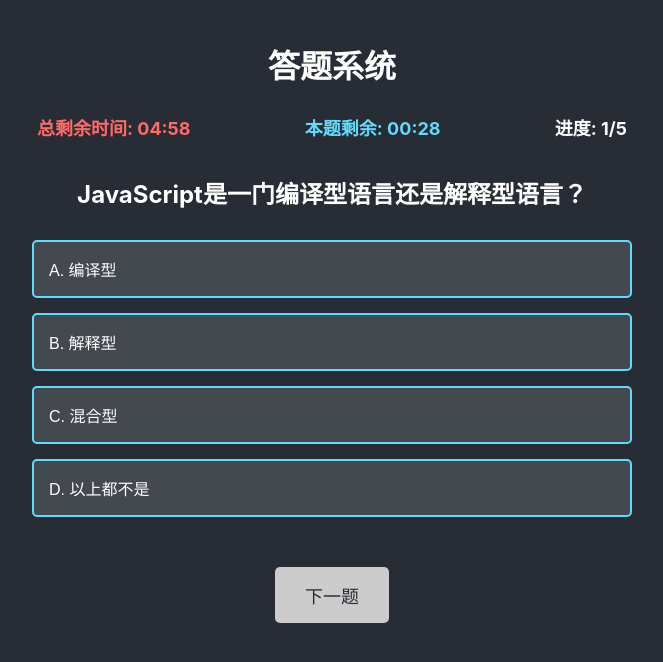
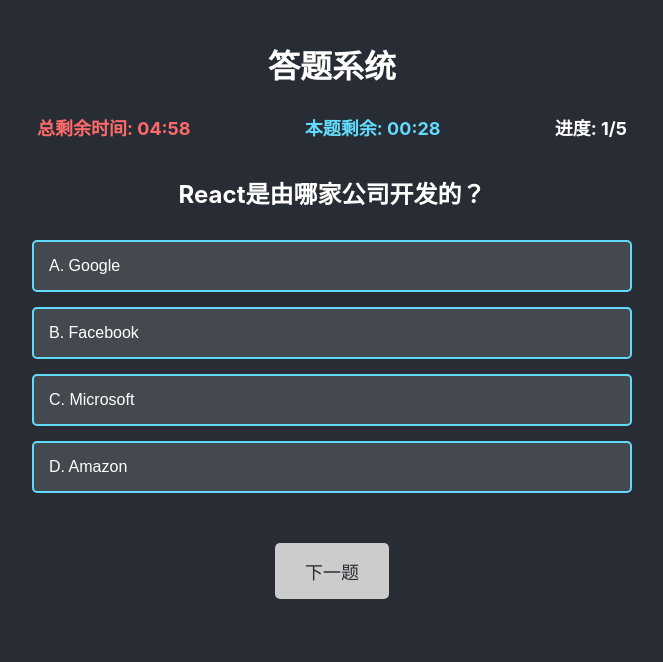
Before and after one commit to dayzKo1/Ghostoast, a React (Create React App) app: page / in a window 1280 px wide. Both pictures are taken after a click on the button "开始答题". Shown: the top 662 px of the page, without its empty margins (308-971 px from the left). Built offline with nearby package versions, Linux system fonts and the light colour scheme.

Commit message:
feat: 题库配置改为markdown格式，支持随机抽取题目

```diff
--- a/package.json
+++ b/package.json
@@ -9,6 +9,7 @@
     "@testing-library/react": "^16.3.0",
     "@testing-library/user-event": "^13.5.0",
     "gh-pages": "^6.3.0",
+    "markdown-to-jsx": "^7.7.13",
     "react": "^19.1.1",
     "react-dom": "^19.1.1",
     "react-scripts": "5.0.1",
--- a/src/App.js
+++ b/src/App.js
@@ -1,5 +1,7 @@
-import React, { useState, useEffect } from 'react';
-import questionsData from './questions.json';
+import React, { useState, useEffect, useCallback } from 'react';
+import Markdown from 'markdown-to-jsx';
+import questionsData from './questions.md';
+import { parseMarkdownQuestions, getRandomQuestions } from './utils/parseMarkdownQuestions';
 import './App.css';
 
 function App() {
@@ -11,6 +13,14 @@
   const [questionTimeLeft, setQuestionTimeLeft] = useState(0); // 每题倒计时
   const [gameStatus, setGameStatus] = useState('not-started'); // not-started, in-progress, finished
   const [userAnswers, setUserAnswers] = useState([]);
+  const [rawMarkdown, setRawMarkdown] = useState('');
+
+  // 获取Markdown内容
+  useEffect(() => {
+    fetch(questionsData)
+      .then(response => response.text())
+      .then(text => setRawMarkdown(text));
+  }, []);
 
   // 总倒计时效果
   useEffect(() => {
@@ -36,7 +46,7 @@
   }, [questionTimeLeft, gameStatus, questions, currentQuestionIndex]);
 
   // 处理题目时间到的情况
-  const handleTimeUp = () => {
+  const handleTimeUp = useCallback(() => {
     // 记录未答题
     const currentQuestion = questions[currentQuestionIndex];
     const newUserAnswers = [
@@ -56,26 +66,24 @@
     } else {
       finishQuiz();
     }
-  };
+  }, [questions, currentQuestionIndex, userAnswers]);
 
   // 移动到下一题
-  const moveToNextQuestion = () => {
+  const moveToNextQuestion = useCallback(() => {
     setCurrentQuestionIndex(currentQuestionIndex + 1);
     setSelectedOption(null);
     // 设置下一题的倒计时
     const nextQuestion = questions[currentQuestionIndex + 1];
     setQuestionTimeLeft(nextQuestion.timeLimit || 30);
-  };
-
-  // 随机选择题目
-  const selectRandomQuestions = (allQuestions, count) => {
-    const shuffled = [...allQuestions].sort(() => 0.5 - Math.random());
-    return shuffled.slice(0, count);
-  };
+  }, [currentQuestionIndex, questions]);
 
   // 开始答题
-  const startQuiz = () => {
-    const selectedQuestions = selectRandomQuestions(questionsData, Math.min(5, questionsData.length));
+  const startQuiz = useCallback(() => {
+    // 解析Markdown题库
+    const parsedQuestions = parseMarkdownQuestions(rawMarkdown);
+    // 随机抽取题目（最多5题）
+    const selectedQuestions = getRandomQuestions(parsedQuestions, Math.min(5, parsedQuestions.length));
+
     setQuestions(selectedQuestions);
     setGameStatus('in-progress');
     setTimeLeft(300); // 5分钟总时间
@@ -84,8 +92,8 @@
     setUserAnswers([]);
     setSelectedOption(null);
     // 设置第一题的倒计时
-    setQuestionTimeLeft(selectedQuestions[0].timeLimit || 30);
-  };
+    setQuestionTimeLeft(selectedQuestions[0]?.timeLimit || 30);
+  }, [rawMarkdown]);
 
   // 选择答案
   const handleOptionSelect = (optionIndex) => {
@@ -141,7 +149,7 @@
         {gameStatus === 'not-started' && (
           <div className="start-screen">
             <h2>欢迎来到答题系统</h2>
-            <p>题目数量: {Math.min(5, questionsData.length)} 题</p>
+            <p>题目数量: 随机抽取最多5题</p>
             <p>总时间: 5 分钟</p>
             <button onClick={startQuiz} className="start-button">
               开始答题
@@ -173,7 +181,7 @@
                     onClick={() => handleOptionSelect(index)}
                     disabled={questionTimeLeft === 0}
                   >
-                    {option}
+                    {String.fromCharCode(65 + index)}. {option}
                   </button>
                 ))}
               </div>
@@ -199,9 +207,11 @@
                 return (
                   <div key={question.id} className="review-item">
                     <p><strong>问题 {index + 1}: {question.text}</strong></p>
-                    <p>你的答案: {userAnswer?.selectedOption !== null ? question.options[userAnswer?.selectedOption] : '未作答'}</p>
+                    <p>你的答案: {userAnswer?.selectedOption !== null && userAnswer?.selectedOption !== undefined ?
+                      `${String.fromCharCode(65 + userAnswer.selectedOption)}. ${question.options[userAnswer.selectedOption]}` :
+                      '未作答'}</p>
                     <p className={userAnswer?.isCorrect ? 'correct' : 'incorrect'}>
-                      {userAnswer?.isCorrect ? '✓ 正确' : userAnswer?.selectedOption === null ? '✗ 未作答' : '✗ 错误'}
+                      {userAnswer?.isCorrect ? '✓ 正确' : userAnswer?.selectedOption === null || userAnswer?.selectedOption === undefined ? '✗ 未作答' : '✗ 错误'}
                     </p>
                   </div>
                 );
--- /dev/null
+++ b/src/questions.md
@@ -0,0 +1,73 @@
+# 题库
+
+## 题目1
+- 问题: 世界上最大的洲是哪个？
+- 选项A: 非洲
+- 选项B: 亚洲
+- 选项C: 欧洲
+- 选项D: 北美洲
+- 正确答案: B
+- 时间限制: 30
+
+## 题目2
+- 问题: React是由哪家公司开发的？
+- 选项A: Google
+- 选项B: Facebook
+- 选项C: Microsoft
+- 选项D: Amazon
+- 正确答案: B
+- 时间限制: 30
+
+## 题目3
+- 问题: JavaScript是一门编译型语言还是解释型语言？
+- 选项A: 编译型
+- 选项B: 解释型
+- 选项C: 混合型
+- 选项D: 以上都不是
+- 正确答案: B
+- 时间限制: 30
+
+## 题目4
+- 问题: CSS的全称是什么？
+- 选项A: Computer Style Sheets
+- 选项B: Creative Style Sheets
+- 选项C: Cascading Style Sheets
+- 选项D: Colorful Style Sheets
+- 正确答案: C
+- 时间限制: 30
+
+## 题目5
+- 问题: HTML的全称是什么？
+- 选项A: Hyper Text Markup Language
+- 选项B: Home Tool Markup Language
+- 选项C: Hyperlinks and Text Markup Language
+- 选项D: Hyper Text Makeup Language
+- 正确答案: A
+- 时间限制: 30
+
+## 题目6
+- 问题: 以下哪个不是编程语言？
+- 选项A: Python
+- 选项B: Java
+- 选项C: MySQL
+- 选项D: C++
+- 正确答案: C
+- 时间限制: 30
+
+## 题目7
+- 问题: HTTP的默认端口号是多少？
+- 选项A: 21
+- 选项B: 25
+- 选项C: 80
+- 选项D: 110
+- 正确答案: C
+- 时间限制: 30
+
+## 题目8
+- 问题: 以下哪个是前端框架？
+- 选项A: Django
+- 选项B: Express
+- 选项C: Spring
+- 选项D: Vue
+- 正确答案: D
+- 时间限制: 30
--- /dev/null
+++ b/src/utils/index.js
@@ -0,0 +1 @@
+export { parseMarkdownQuestions, getRandomQuestions } from './parseMarkdownQuestions';
--- /dev/null
+++ b/src/utils/parseMarkdownQuestions.js
@@ -0,0 +1,70 @@
+/**
+ * 解析Markdown格式的题库文件
+ * @param {string} markdownContent - Markdown格式的题库内容
+ * @returns {Array} - 解析后的题目数组
+ */
+export const parseMarkdownQuestions = (markdownContent) => {
+  // 按照##分割题目
+  const questionBlocks = markdownContent.split(/##\s/).filter(block => block.trim() !== '');
+
+  // 解析每个题目块
+  const questions = questionBlocks.map((block, index) => {
+    const lines = block.split('\n').filter(line => line.trim() !== '');
+
+    // 获取题目标题（第一行）
+    const title = lines[0] || `题目${index + 1}`;
+
+    // 解析题目内容
+    const question = {};
+    question.id = index + 1;
+
+    lines.forEach(line => {
+      if (line.startsWith('- 问题:')) {
+        question.text = line.replace('- 问题:', '').trim();
+      } else if (line.startsWith('- 选项A:')) {
+        question.optionA = line.replace('- 选项A:', '').trim();
+      } else if (line.startsWith('- 选项B:')) {
+        question.optionB = line.replace('- 选项B:', '').trim();
+      } else if (line.startsWith('- 选项C:')) {
+        question.optionC = line.replace('- 选项C:', '').trim();
+      } else if (line.startsWith('- 选项D:')) {
+        question.optionD = line.replace('- 选项D:', '').trim();
+      } else if (line.startsWith('- 正确答案:')) {
+        question.correctAnswerLetter = line.replace('- 正确答案:', '').trim();
+      } else if (line.startsWith('- 时间限制:')) {
+        question.timeLimit = parseInt(line.replace('- 时间限制:', '').trim()) || 30;
+      }
+    });
+
+    // 将选项组织成数组
+    question.options = [
+      question.optionA,
+      question.optionB,
+      question.optionC,
+      question.optionD
+    ].filter(option => option !== undefined);
+
+    // 将正确答案字母转换为索引
+    const answerMap = { 'A': 0, 'B': 1, 'C': 2, 'D': 3 };
+    question.correctAnswer = answerMap[question.correctAnswerLetter] !== undefined
+      ? answerMap[question.correctAnswerLetter]
+      : 0;
+
+    return question;
+  });
+
+  return questions;
+};
+
+/**
+ * 随机抽取指定数量的题目
+ * @param {Array} questions - 题目数组
+ * @param {number} count - 需要抽取的题目数量
+ * @returns {Array} - 随机抽取的题目数组
+ */
+export const getRandomQuestions = (questions, count) => {
+  // 打乱题目顺序
+  const shuffled = [...questions].sort(() => 0.5 - Math.random());
+  // 返回指定数量的题目
+  return shuffled.slice(0, Math.min(count, questions.length));
+};
```
Also changed, not shown: 2 other files (tests, documents, lock files or other folders).
